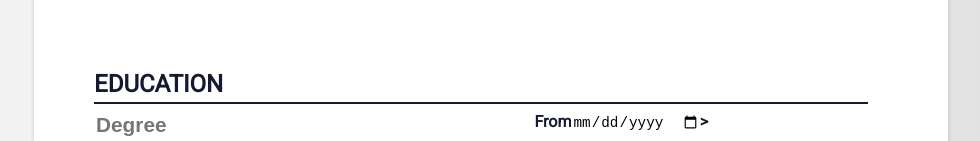
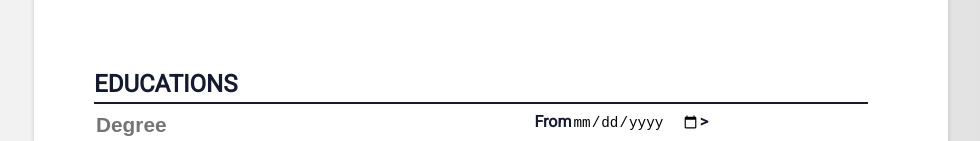
Before and after one commit to philippOkie/resume-builder-vue, a Vue app in the folder frontend/: page / in a window 1280 px wide. Shown: the part 659-800 px from the top of the page, without its empty margins (157-1137 px from the left). Built offline with nearby package versions, Linux system fonts and the light colour scheme.

Commit message:
add wrapper component

```diff
--- a/frontend/src/App.vue
+++ b/frontend/src/App.vue
@@ -3,10 +3,46 @@
     <main class="wrapper">
       <div class="container-main">
         <PersonalInfo />
-        <Summary />
-        <ExperiencesList />
-        <EducationsList />
-        <SkillsList />
+
+        <Wrapper>
+          <template v-slot:title>
+            {{ titles.summary }}
+          </template>
+          <template v-slot:line>
+            <div class="line"></div>
+          </template>
+          <template v-slot:component> <Summary /> </template>
+        </Wrapper>
+
+        <Wrapper>
+          <template v-slot:title>
+            {{ titles.experience }}
+          </template>
+          <template v-slot:line>
+            <div class="line"></div>
+          </template>
+          <template v-slot:component> <ExperiencesList /></template>
+        </Wrapper>
+
+        <Wrapper>
+          <template v-slot:title>
+            {{ titles.educations }}
+          </template>
+          <template v-slot:line>
+            <div class="line"></div>
+          </template>
+          <template v-slot:component> <EducationsList /></template>
+        </Wrapper>
+
+        <Wrapper>
+          <template v-slot:title>
+            {{ titles.skills }}
+          </template>
+          <template v-slot:line>
+            <div class="line"></div>
+          </template>
+          <template v-slot:component> <SkillsList /></template>
+        </Wrapper>
       </div>
       <Menu />
     </main>
@@ -14,12 +50,19 @@
 </template>
 
 <script setup>
+const titles = {
+  skills: "SKILLS",
+  educations: "EDUCATIONS",
+  experience: "EXPERIENCE",
+  summary: "SUMMARY",
+};
 import PersonalInfo from "./components/PersonalInfo.vue";
 import Summary from "./components/Summary.vue";
 import EducationsList from "./components/EducationsList.vue";
 import ExperiencesList from "./components/ExperiencesList.vue";
 import SkillsList from "./components/SkillsList.vue";
 import Menu from "./components/Menu.vue";
+import Wrapper from "./components/Wrapper.vue";
 import "./style.css";
 </script>
 
--- a/frontend/src/components/EducationsList.vue
+++ b/frontend/src/components/EducationsList.vue
@@ -1,8 +1,5 @@
 <template>
   <div>
-    <h2>EDUCATION</h2>
-    <div class="line"></div>
-
     <div
       v-for="(education, index) in educations"
       :key="index"
--- a/frontend/src/components/ExperiencesList.vue
+++ b/frontend/src/components/ExperiencesList.vue
@@ -1,8 +1,5 @@
 <template>
   <div>
-    <h2>EXPERIENCE</h2>
-    <div class="line"></div>
-
     <div
       class="exp-wrapper"
       v-for="(experience, index) in experiences"
--- a/frontend/src/components/SkillsList.vue
+++ b/frontend/src/components/SkillsList.vue
@@ -1,7 +1,5 @@
 <template>
   <div>
-    <h2>SKILLS</h2>
-    <div class="line"></div>
     <div class="skills-wrapper">
       <div v-for="(skill, index) in skills" :key="index">
         <Skill :skill="skill" :index="index" @remove="removeSkill" />
--- a/frontend/src/components/Summary.vue
+++ b/frontend/src/components/Summary.vue
@@ -1,8 +1,5 @@
 <template>
   <div>
-    <h2>SUMMARY</h2>
-    <div class="line"></div>
-
     <textarea
       class="summary-textarea"
       oninput='this.style.height = "";this.style.height = this.scrollHeight + "px"'
--- /dev/null
+++ b/frontend/src/components/Wrapper.vue
@@ -0,0 +1,31 @@
+<template>
+  <div>
+    <h2><slot name="title"></slot></h2>
+    <slot name="line"></slot>
+    <slot name="component"></slot>
+  </div>
+</template>
+
+<script>
+export default {
+  props: {
+    title: String,
+  },
+  components: {},
+};
+</script>
+
+<style scoped>
+.line {
+  width: 774px;
+  border-bottom: 2px solid #161a30;
+  margin-bottom: 8px;
+}
+
+h2 {
+  color: #161a30;
+  font-size: 1.5rem;
+  margin-bottom: 4px;
+  margin-top: 8px;
+}
+</style>
```
